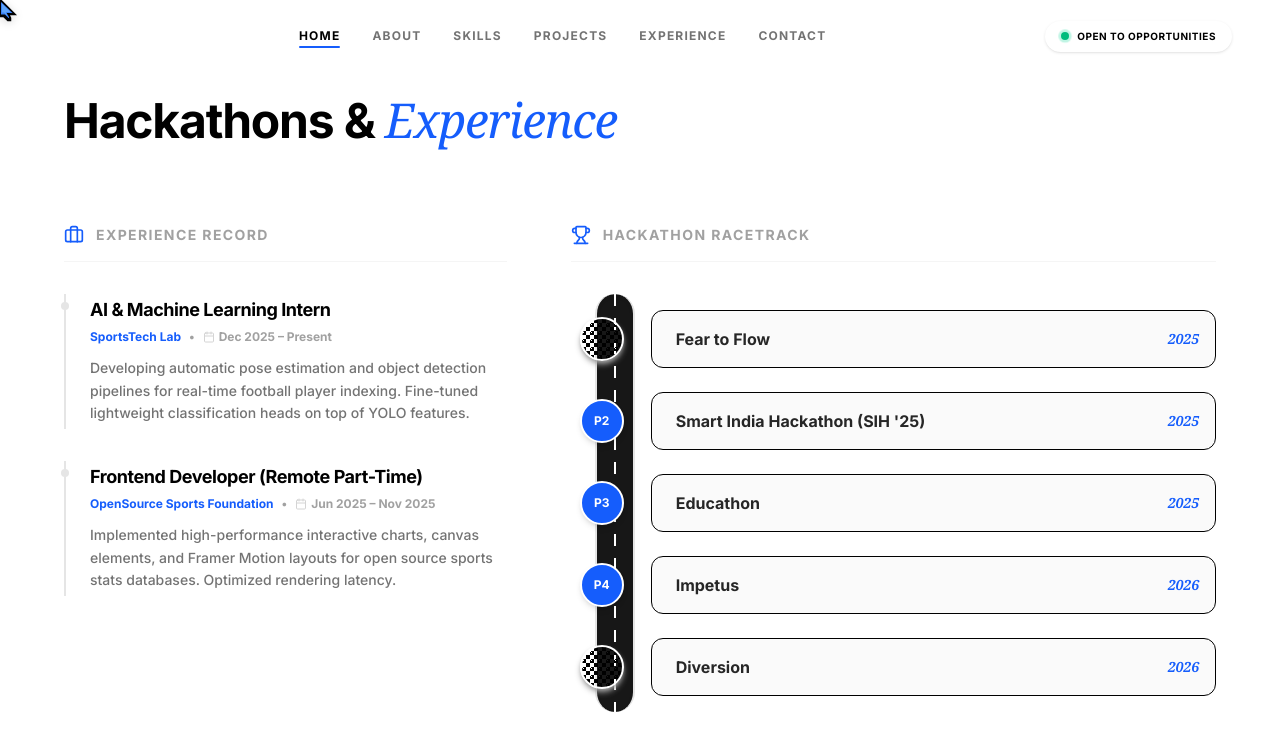
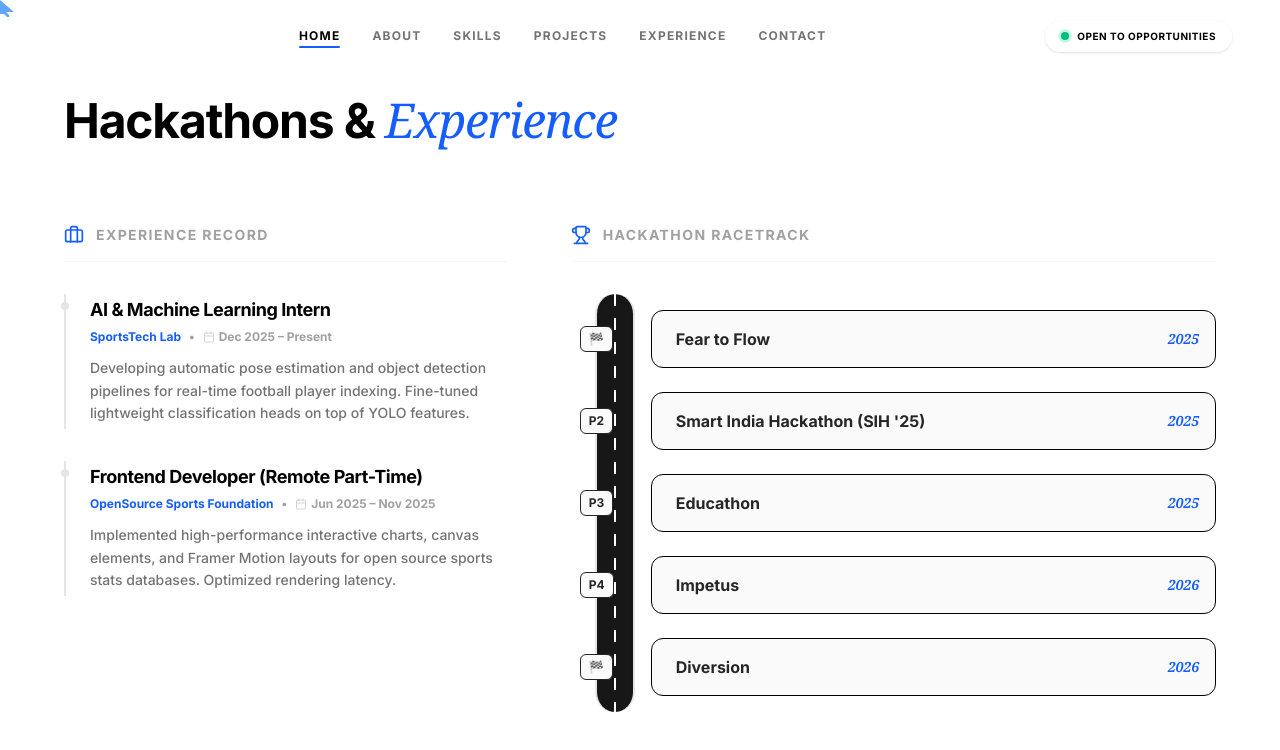
Before and after one commit to unnkarm/my-site, a React (Vite) app: page / in a window 1280 px wide. Both pictures are taken after a click on the button "EXPERIENCE". Shown: the part 2617-3367 px from the top of the page. Built offline with nearby package versions, Linux system fonts and the light colour scheme; a web font is replaced by a local one.

Commit message:
small changes

```diff
--- a/src/App.tsx
+++ b/src/App.tsx
@@ -52,7 +52,7 @@ export default function App() {
 
   return (
     <div className="min-h-screen bg-white text-black font-sans selection:bg-blue-600 selection:text-white relative">
-      {/* Interactive 3D Cursor-Following Floating Collage */}
+      {/* Interactive pixel cursor (restored without heavy outline/shadow) */}
       <FloatingCollage />
 
       {/* Navigation Header */}
--- a/src/components/FloatingCollage.tsx
+++ b/src/components/FloatingCollage.tsx
@@ -69,40 +69,34 @@ export default function FloatingCollage() {
         {/* Pixel Trail 4 (Purple/Pink Pixel) */}
         <motion.div
           style={{ x: spring4X, y: spring4Y, translateX: "-50%", translateY: "-50%" }}
-          className="absolute w-1.5 h-1.5 bg-pink-500/40 border border-pink-400/50 shadow-sm"
+          className="absolute w-1.5 h-1.5 bg-pink-500/40"
         />
 
         {/* Pixel Trail 3 (Deep Purple Pixel) */}
         <motion.div
           style={{ x: spring3X, y: spring3Y, translateX: "-50%", translateY: "-50%" }}
-          className="absolute w-2 h-2 bg-purple-500/50 border border-purple-400/60 shadow-sm"
+          className="absolute w-2 h-2 bg-purple-500/50"
         />
 
         {/* Pixel Trail 2 (Indigo Pixel) */}
         <motion.div
           style={{ x: spring2X, y: spring2Y, translateX: "-50%", translateY: "-50%" }}
-          className="absolute w-2.5 h-2.5 bg-indigo-500/60 border border-indigo-400/70 shadow-sm"
+          className="absolute w-2.5 h-2.5 bg-indigo-500/60"
         />
 
         {/* Pixel Trail 1 (Cyan/Blue Pixel) */}
         <motion.div
           style={{ x: spring1X, y: spring1Y, translateX: "-50%", translateY: "-50%" }}
-          className="absolute w-3.5 h-3.5 bg-blue-600/70 border border-blue-500/80 shadow-sm"
+          className="absolute w-3.5 h-3.5 bg-blue-600/70"
         />
 
         {/* Primary Pixel Arrow Cursor - Realtime translation (zero spring delay for click accuracy) */}
         <motion.div
           style={{ x: mouseX, y: mouseY, translateX: 0, translateY: 0 }}
-          className="absolute w-6 h-6 origin-top-left drop-shadow-[0_2px_4px_rgba(0,0,0,0.15)]"
+          className="absolute w-6 h-6 origin-top-left"
         >
-          {/* Detailed 16-bit Cyber Pixel Pointer SVG */}
-          <svg width="24" height="24" viewBox="0 0 24 24" fill="none" xmlns="http://www.w3.org/2000/svg">
-            {/* Outline black pixels */}
-            <path d="M0 0V16H4L8 20H10L10 18L8 14H14L0 0Z" fill="black" stroke="black" strokeWidth="2.5" strokeLinejoin="miter" />
-            {/* Inner cyber fill */}
-            <path d="M1 2V14.5L5 14.5L8.5 18H9L9 17L6.5 13H12.5L1 2Z" fill="#3b82f6" />
-            {/* Inline bright blue/cyan highlight */}
-            <path d="M2 3.5V12.5L4 12.5L7 15.5L7.5 15.5L5.5 12H10.5L2 3.5Z" fill="#60a5fa" />
+          <svg width="20" height="20" viewBox="0 0 20 20" xmlns="http://www.w3.org/2000/svg" role="img" aria-label="pixel cursor">
+            <path d="M0 0 L0 14 L4 14 L7 17 L9 17 L9 15 L6 12 L14 12 L0 0 Z" fill="#60a5fa" />
           </svg>
         </motion.div>
       </div>
--- a/src/components/Hackathons.tsx
+++ b/src/components/Hackathons.tsx
@@ -128,15 +128,14 @@ export default function Hackathons() {
 
             {/* Vertically running asphalt track layout */}
             <div className="relative pl-14 md:pl-20 py-4 select-none">
-
               {/* Racetrack asphalt layer */}
               <div className="absolute left-4 md:left-6 top-0 bottom-0 w-8 md:w-10 bg-neutral-900 rounded-full shadow-inner z-0 border-x-2 border-neutral-200">
-                {/* Center dashed racing line */}
                 <div
                   className="w-0.5 h-full mx-auto"
                   style={{
-                    backgroundImage: "linear-gradient(to bottom, #ffffff 0px, #ffffff 12px, transparent 12px, transparent 24px)",
-                    backgroundSize: "2px 24px"
+                    backgroundImage:
+                      "linear-gradient(to bottom, #ffffff 0px, #ffffff 12px, transparent 12px, transparent 24px)",
+                    backgroundSize: "2px 24px",
                   }}
                 />
               </div>
@@ -155,22 +154,13 @@ export default function Hackathons() {
                         >
                           {/* Interactive Track Marker on the asphalt racing lane */}
                           <motion.div
-                            className={`absolute left-[-52px] md:left-[-72px] w-10 h-10 md:w-11 md:h-11 rounded-full flex items-center justify-center font-extrabold text-xs border-2 border-white shadow-md z-20 ${
-                              isFlag
-                                ? "text-transparent shadow-neutral-400"
-                                : "bg-blue-600 text-white"
-                            }`}
-                            style={{
-                              backgroundImage: isFlag
-                                ? "linear-gradient(45deg, #000 25%, transparent 25%), linear-gradient(-45deg, #000 25%, transparent 25%), linear-gradient(45deg, transparent 75%, #000 75%), linear-gradient(-45deg, transparent 75%, #000 75%)"
-                                : "none",
-                              backgroundSize: isFlag ? "8px 8px" : "auto",
-                              backgroundPosition: isFlag ? "0 0, 0 4px, 4px -4px, -4px 0px" : "auto",
-                            }}
-                            whileHover={{ scale: 1.2, rotate: isFlag ? 15 : -15 }}
-                            transition={{ type: "spring", stiffness: 400, damping: 15 }}
+                            className="absolute left-[-52px] md:left-[-72px] z-20 flex items-center justify-center"
+                            whileHover={{ scale: 1.02 }}
+                            transition={{ type: "spring", stiffness: 400, damping: 20 }}
                           >
-                            {!isFlag && hack.marker}
+                            <div className="px-2 py-1 rounded-md bg-neutral-50 border border-neutral-150 text-xs font-bold text-neutral-800">
+                              {isFlag ? "🏁" : hack.marker}
+                            </div>
                           </motion.div>
 
                           {/* Hackathon metadata */}
```
